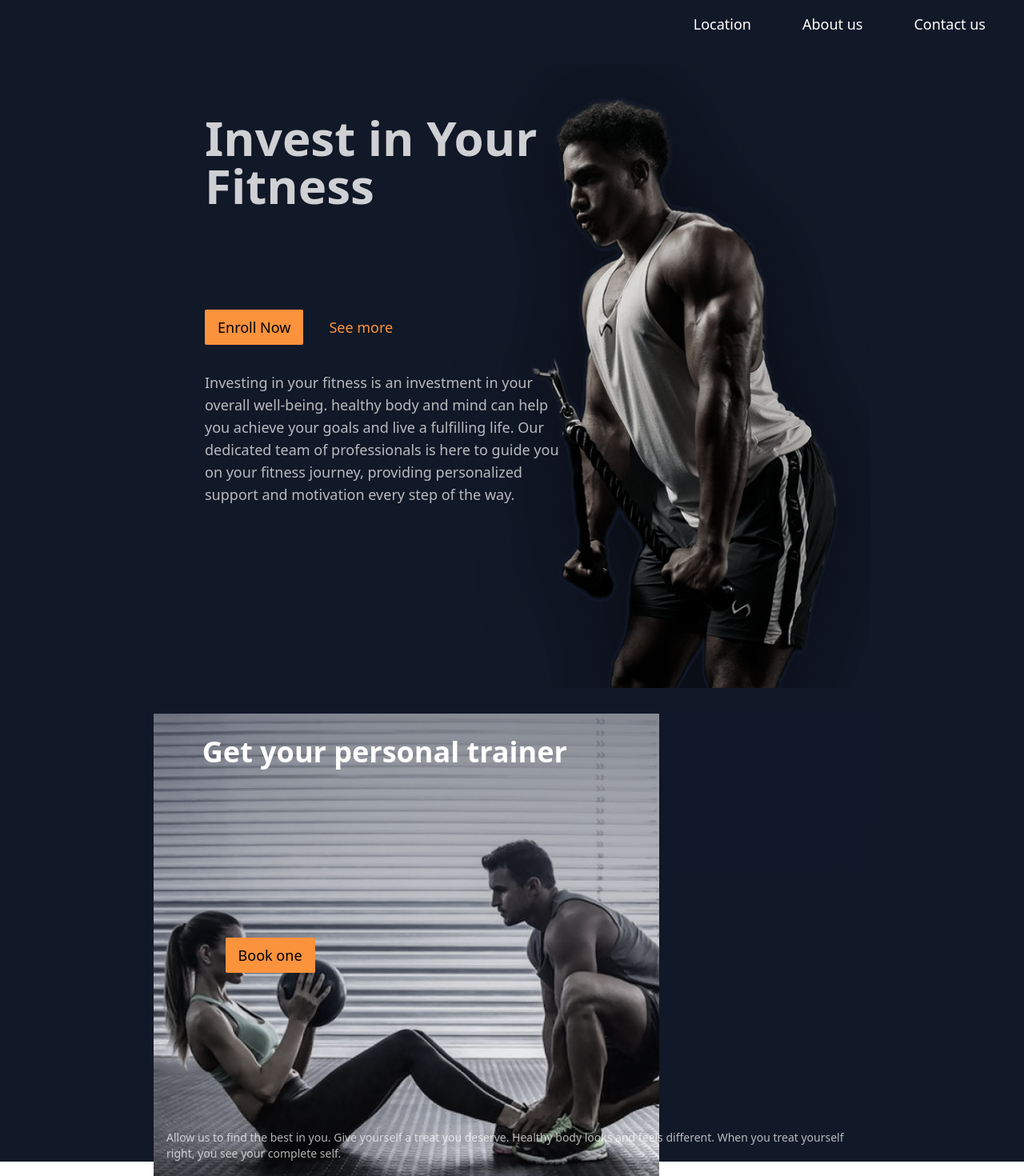
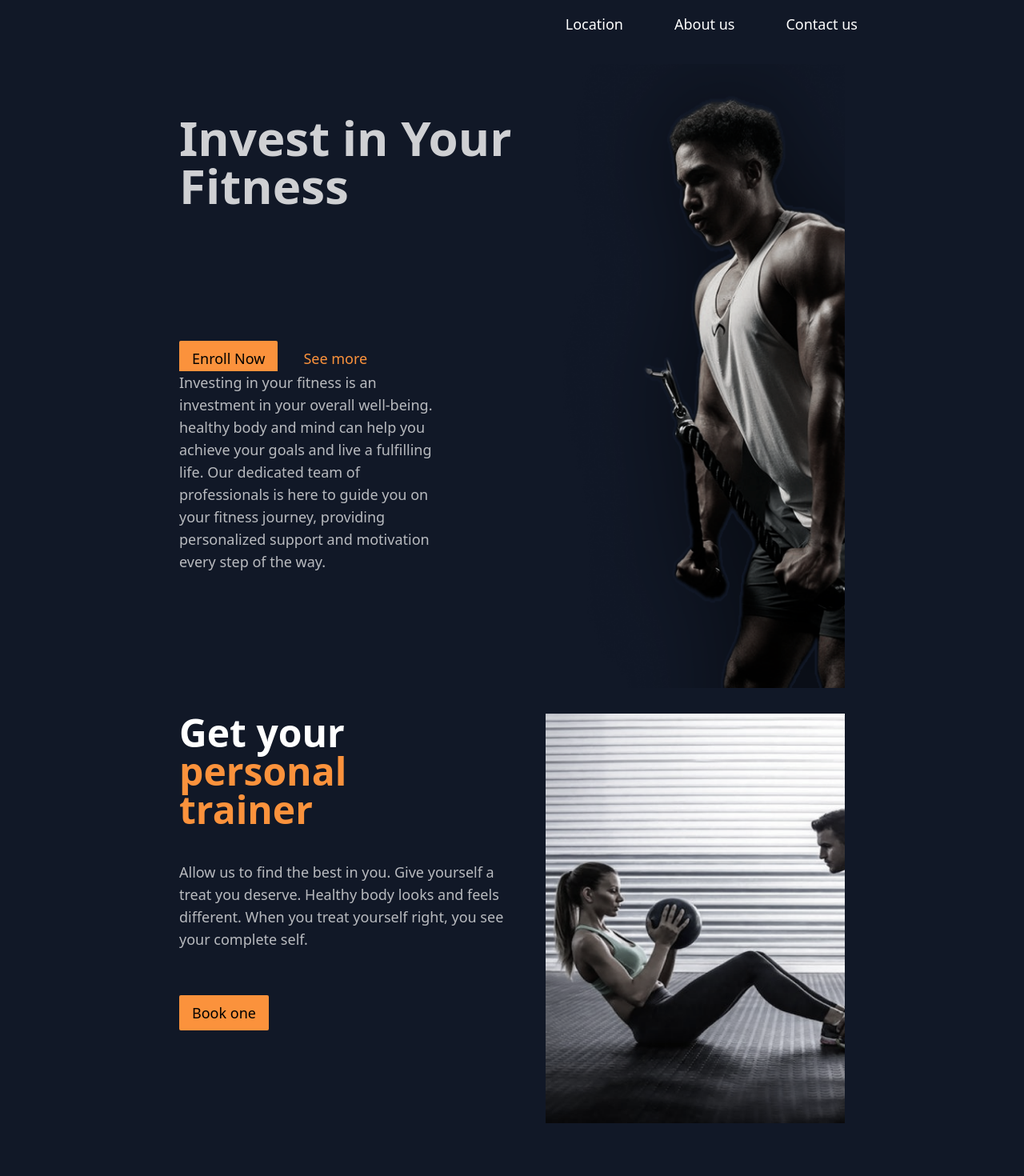
Before and after one commit to bipu01/gymTs, a React (Vite) app: page / in a window 1280 px wide. Shown: the top 1470 px of the page at 80% size. Built offline with nearby package versions, Linux system fonts and the light colour scheme.

Commit message:
two grids optimized for mobile and laptops

```diff
--- a/src/Body/Body.tsx
+++ b/src/Body/Body.tsx
@@ -4,11 +4,11 @@ const Body = () => {
     // let paragraphStyles = "";
 
   return (
-    <div className="flex flex-col lg:mx-15% 3xl:mx-30% ">
-        <section className="relative  ml-4 xmd:ml-16 h-onePage lg:h-onePage overflow-x-hidden overflow-y-hidden">
+    <div className="flex flex-col lg:mx-15vw px-2 sm:px-8 ">
+        <section className="relative h-75vh lg:h-onePage overflow-x-hidden overflow-y-hidden">
             <div className="">
                 <div className="">
-                    <img src="/fitness_model.png" alt="Fitness Model" className="absolute -right-10% z-0" />
+                    <img src="/fitness_model.png" alt="Fitness Model" className="absolute -right-5vw lg:left-20vw xl:left-25vw  z-0" />
                 </div>
                 <div className="grid grid-cols-2 grid-rows-2 relative overflow-hidden h-96">
                     <div className=" col-span-1">
@@ -16,7 +16,7 @@ const Body = () => {
                     </div>
                     <div className=" row-span-2">
                     </div>
-                    <div className="flex gap-4 lg:gap-8 absolute top-80% xsm:top- xmd:top-80% lg:top-90% ">
+                    <div className="flex gap-4 lg:gap-8 absolute top-80% xmd:top-80% lg:top-90% ">
                         <PrimaryButton text={"Enroll Now"} />
                         <SecondaryButton text={"See more"} />
                     </div>
@@ -35,23 +35,24 @@ const Body = () => {
                 </div>
             </div>
         </section>
-        <section className="relative mt-8">
-            <div className="relative h-60vh w-100% ">
-                <img src="/trainer.png" alt="Personal Trainer" className=" bg-cover"/>
-                <div className="absolute inset-0 w-full h-100% bg-gradient-to-b  from-slate-900 to-transparent opacity-50"></div>
+        <section className="relative mt-8 h-80vh overflow-x-hidden">
+            <div className="relative sm:absolute sm:left-55% md:w-40vw md:h-45vw">
+                <img src="/trainer.png" alt="Personal Trainer" className="bg-cover sm:aspect-square "/>
+                <div className="absolute sm:hidden inset-0 w-full h-100% bg-gradient-to-b  from-slate-900 to-transparent opacity-50"></div>
             </div>
-            <div className=" mx-4">
-                <h1 className="absolute top-5% md:block text-4xl font-bold w-80% ml-5%">Get your <span>personal
+            <div className="sm:w-50%">
+                <h1 className="absolute top-5% left-5%  sm:static text-4xl sm:text-5xl w-80% font-bold">Get your <span className="text-orange-400 " >personal
                 trainer</span>
                 </h1>
-                <p className=" text-sm opacity-70 mt-10">Allow us to find the best in you. Give yourself a treat you
+                <p className=" text-sm opacity-70 mt-10 lg:text-lg">Allow us to find the best in you. Give yourself a treat you
                     deserve.
                     Healthy body
                     looks and feels different. When you treat yourself right, you see your complete self.</p>
-                <div className="absolute  top-50% left-10%">
+                <div className="absolute top-45% lg:top-55% ">
                     <PrimaryButton text={"Book one"}/>
                 </div>
             </div>
+
         </section>
     </div>
     )
--- a/src/Navbar/Navbar.tsx
+++ b/src/Navbar/Navbar.tsx
@@ -1,7 +1,7 @@
 const Navbar = () => {
   return (
-    <header className="py-4 px-12 w-screen h-10vh">
-        <nav className=" float-right">
+    <header className="py-4 w-screen h-10vh  lg:px-15vw px-2 sm:px-8">
+        <nav className=" float-right  sm:mx-4 mx-15vw ">
             <ul className="flex space-x-5 gap-6 sm:space-x-10 text-sm sm:text-lg">
                 <li><a href="#" className="hover:text-gray-400">Location</a></li>
                 <li><a href="#" className="hover:text-gray-400">About us</a></li>
--- a/tailwind.config.js
+++ b/tailwind.config.js
@@ -13,7 +13,7 @@ export default {
       screens: {
         xsm: "340px",
         xmd: "550px",
-        "8xl": "",
+        xl: "1800px",
       },
       // backgroundImage: (theme) => ({
       //   "hero-image": "url('/fitness_model.png')",
@@ -21,6 +21,7 @@ export default {
       spacing: {
         "onePage": "780px",
         "maxWidth": "1300px",
+        "0%": "0%",
         "2%": "2%",
         "3%": "3%",
         "4%": "4%",
@@ -34,7 +35,9 @@ export default {
         "35%": "35%",
         "40%": "40%",
         "45%": "45%",
+        "48%": "48%",
         "50%": "50%",
+        "52%": "52%",
         "55%": "55%",
         "60%": "60%",
         "65%": "65%",
```
